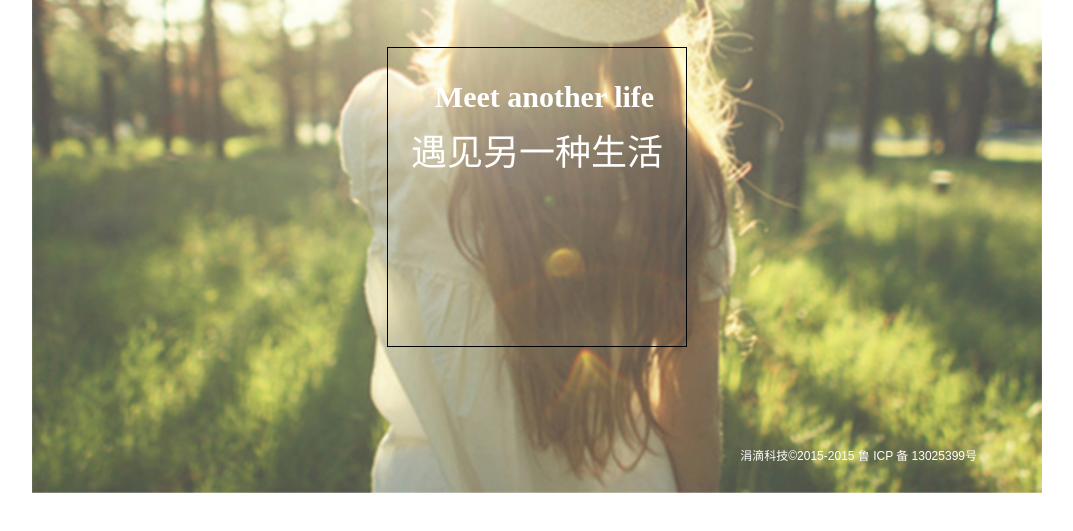
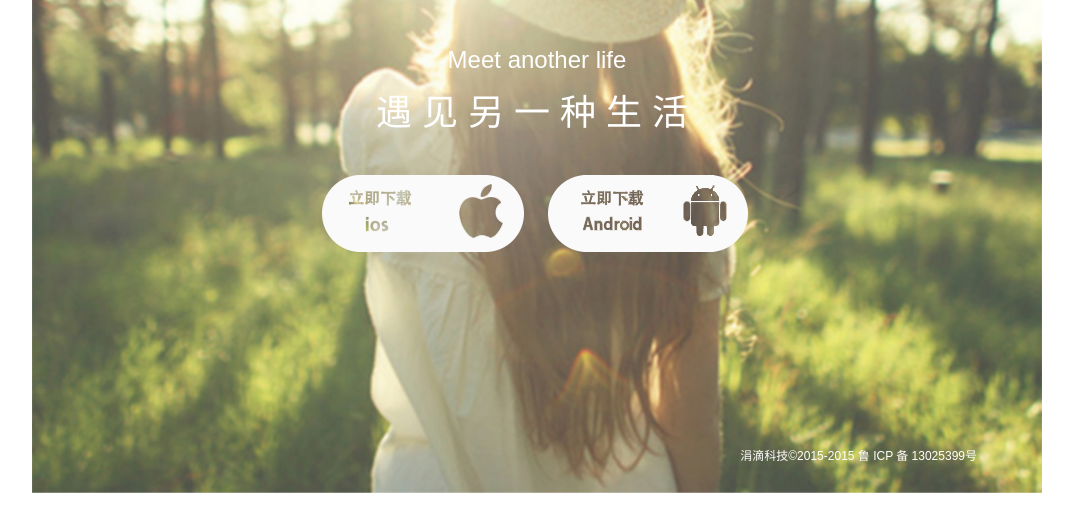
Before and after one commit to ytudt-team/ytudt-team.github.io, a website: page index.html in a window 1280 px wide. Shown: the part 109-640 px from the top of the page, without its empty margins (103-1176 px from the left). Drawn offline with Linux system fonts and the light colour scheme.

Commit message:
首页完成第一版

```diff
--- a/css/index.css
+++ b/css/index.css
@@ -101,11 +101,11 @@
     margin-left: 20px;
   }
 
-  .content #captchaPic{
-    width: 100px;
-    height: 30px;
-    border: 1px solid #ccc;
-  }
+  /*.content #captchaPic{*/
+    /*width: 100px;*/
+    /*height: 30px;*/
+    /*border: 1px solid #ccc;*/
+  /*}*/
   .content  .submit {
     position: relative;
     left:-280px;
@@ -113,15 +113,16 @@
 
   .content .slogan {
     /*display: inline;*/
-    width: 300px;
+    width: 430px;
     height: 300px;
     color: white;
-    border: 1px solid #000;
+    /*border: 1px solid #000;*/
     margin: 50px auto;
     /*position: absolute;*/
-    z-index: 10;
+    /*z-index: 10;*/
   }
-  .content .slogan h2 {
+
+  .content .slogan h3 {
     display: block;
     text-align: center;
     color: white;
@@ -129,10 +130,34 @@
   .content .slogan span{
     display: inline-block;
     width: 100%;
+    letter-spacing:10px;
     margin-top: 10px;
     text-align: center;
     font: 500 36px "Microsoft YaHei" ;
   }
+  .content .slogan .downApp{
+    width: 426px;
+    height: 77px;
+    margin-top: 40px;
+    background: url("../img/downlink.png") no-repeat;
+  }
+  .content .slogan .downApp {
+    width: 430px;
+    height: 80px;
+    /*border: 1px solid #000;*/
+
+  }
+  /*.content .slogan .downApp div {*/
+    /*!*display: inline-block;*!*/
+  /*}*/
+  .content .slogan .downApp a {
+    display: inline-block;
+    width: 200px;
+    height: 80px;
+  }
+
+
+
   .content .copyRight {
     position: relative;
     bottom: -50px;
--- a/index.html
+++ b/index.html
@@ -1,8 +1,6 @@
 <!DOCTYPE html>
 <html lang="zh">
 <head>
-  <meta charset="UTF-8">
-  <title>Title</title>
   <meta charset="UTF-8">
   <meta name="viewport" content="width=device-width, user-scalable=no, initial-scale=1.0">
   <meta http-equiv="X-UA-Compatible" content="IE=edge">
@@ -62,10 +60,9 @@
                 </select>
               </label>
               <span>选择组织或个人</span><br>
-
               <label for="userName">账 号&nbsp &nbsp<input type="number" id="userName"></label><span>输入11位手机号码</span><br>
               <label for="passWord">密 码&nbsp &nbsp<input type="text" id="passWord"></label><span>6-18位区分大小写</span><br>
-              <label for="captcha">验证码<input type="text" id="captcha"></label><img src="" alt="" id="captchaPic">
+              <label for="captcha">验证码<input type="text" id="captcha"></label><a  id="getCaptcha" class="btn btn-primary" href="javascript:;">点击获取手机验证码</a>
             </form>
           </div>
           <div class="modal-footer">
@@ -79,8 +76,12 @@
 
   <div class="slogan">
 
-    <h2>Meet another life</h2>
+    <h3>Meet another life</h3>
     <span> 遇见另一种生活</span>
+    <div class="downApp">
+      <div class="fl"><a href="javascript:;"></a></div>
+      <div class="fr"><a href="javascript:;"></a></div>
+    </div>
   </div>
 
   <div class=" copyRight fr">
@@ -101,16 +102,12 @@
     $("#signIn").fadeOut();
     var button = $(event.relatedTarget) // Button that triggered the modal
     var recipient = button.data('whatever') // Extract info from data-* attributes
-    // If necessary, you could initiate an AJAX request here (and then do the updating in a callback).
-    // Update the modal's content. We'll use jQuery here, but you could use a data binding library or other methods instead.
     var modal = $(this)
-//    modal.find('.modal-title').text('New message to ' + recipient)
-//    modal.find('.modal-body input').val(recipient)
+
   })
 
 
   $("#btnRegister").on('click',function(){
-//    $("#signIn").addClass("showInlineBlock");
     $("#signIn").fadeIn();
   });
 </script>
```
Also changed, not shown: manager.html (added, +41 -0 lines), img/downlink.png (added).
